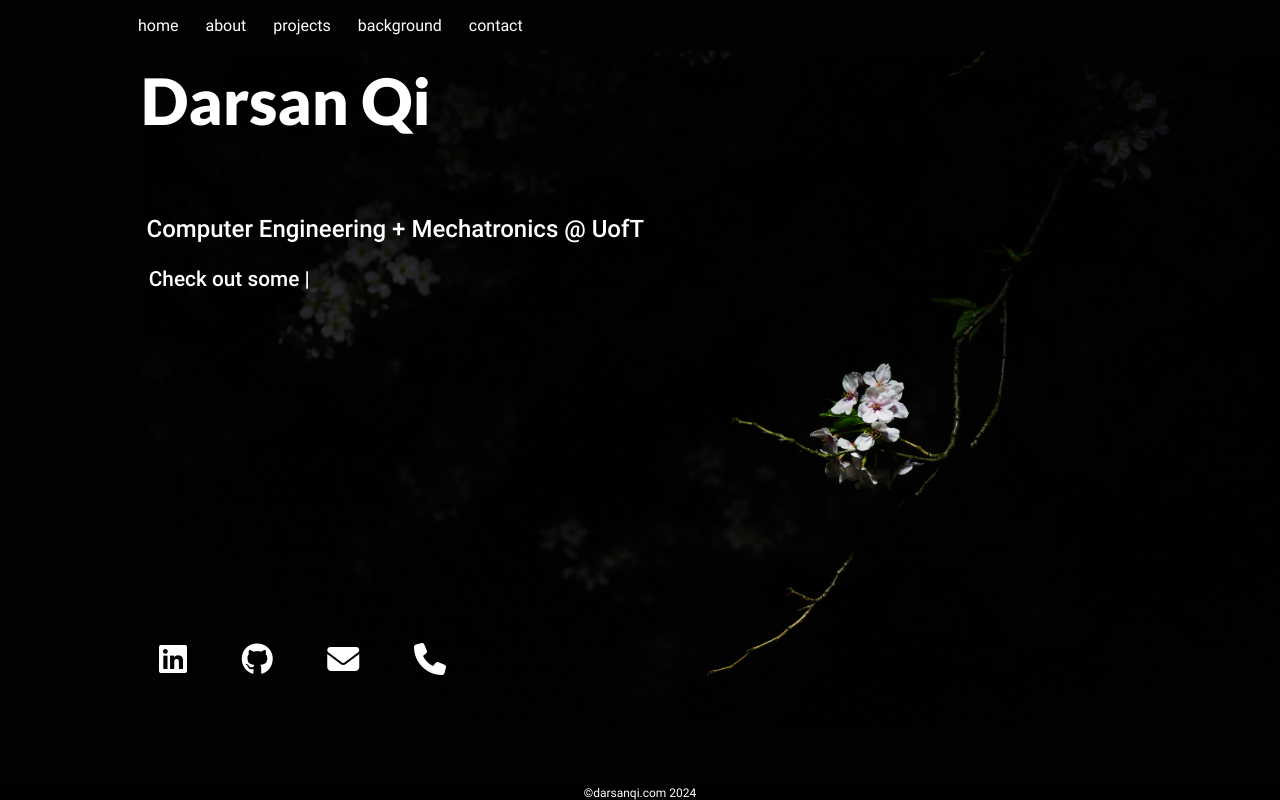
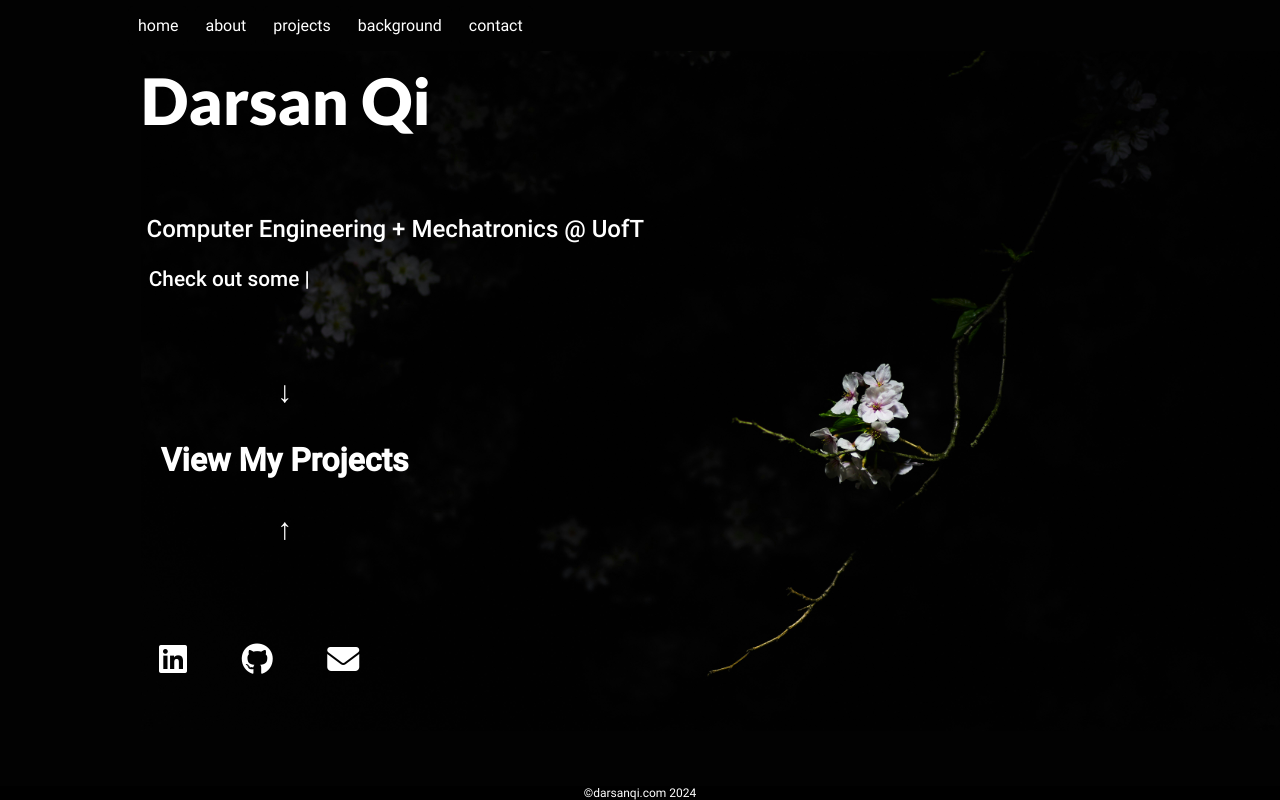
Before and after one commit to DarsanQi/darsanqi.github.io, a React (Create React App) app in the folder my-app/: page / in a window 1280 px wide. Shown: the top 800 px of the page. Built offline with nearby package versions, Linux system fonts and the light colour scheme.

Commit message:
added projects button to the homepage, and updated the descriptions of all the projects

```diff
--- a/my-app/src/Subpages/js_components/Contact.js
+++ b/my-app/src/Subpages/js_components/Contact.js
@@ -79,9 +79,7 @@ const Contact = () => {
             <a href="mailto:darsan.qi@mail.utoronto.ca">
               <i className="fas fa-envelope"></i>
             </a>
-            <a href="tel:+1234567890">
-              <i className="fas fa-phone"></i>
-            </a>
+
           </contact-buttons>
         </div>
       </div>
--- a/my-app/src/Subpages/js_components/Home.js
+++ b/my-app/src/Subpages/js_components/Home.js
@@ -10,6 +10,15 @@ const Home = () => {
       <div className="home-typing-animation">
         <TypingAnimation />
       </div>
+
+      {/* Button to scroll to Projects section */}
+      <div className="home-project-button">
+        <div className="arrow-down bounce-arrow">&darr;</div> {/* Arrow pointing down */}
+        <a href="projects" className="btn-projects">View My Projects</a>
+        <div className="arrow-up bounce-arrow">&uarr;</div> {/* Arrow pointing up */}
+      </div>
+
+
       <div className="home-contact-icons">
         <a href="https://www.linkedin.com/in/darsan-qi-44613920b/" target="_blank" rel="noopener noreferrer">
           <i className="fab fa-linkedin"></i>
@@ -20,9 +29,7 @@ const Home = () => {
         <a href="mailto:darsan.qi@mail.utoronto.ca">
           <i className="fas fa-envelope"></i>
         </a>
-        <a href="tel:+18255616521">
-          <i className="fas fa-phone"></i>
-        </a>
+
       </div>
     </section>
   );
--- a/my-app/src/Subpages/js_components/Projects.js
+++ b/my-app/src/Subpages/js_components/Projects.js
@@ -5,28 +5,48 @@ const in_progress_projects = [
   {
     title: "8 bit custom CPU",
     image: '/assets/background_images/home_flower.jpg',
-    description: "A custom built computer, which includes a processor, memory, built using a breadboard, and a custom operating system. The operating system is built from scratch and includes a shell, file system, and a simple text editor.",
+    description: (
+      <>
+        <p>Currently designing and constructing a fully functional 8-bit central processing unit (CPU) from scratch using 7400 series chips on breadboards. The CPU is composed of a comprehensive arithmetic logic unit (ALU) capable of performing eight operations, a 128-bit memory block, a register file with four registers, and custom-encoded operation codes. A self-assembled 10MHz clock is used to regulate the CPU’s operations, and the entire system is housed in a custom-designed, 3D-printed casing and storage unit, modeled using Fusion 360. The CPU is controlled by a comprehensive state machine to handle instruction execution.</p>
+        <p>All necessary components were independently sourced, and the digital circuits are meticulously designed using truth tables, block diagrams, and schematics. Functionality is validated through extensive simulations in Logisim before physical implementation on breadboards to ensure proper operation.</p>
+      </>
+    ),
     github: "https://github.com/DarsanQi/8-bit-custom-CPU"
   },
   {
     title: "RC Arduino",
     image: "path/to/image2.jpg",
-    description: "A remote controlled car, which is controlled using an Arduino and a custom built remote control. The car is built using a 3D printer and includes a camera that streams video to the remote control.",
+    description: (
+      <>
+        <p>A remote-controlled vehicle developed utilizing an Xbox One controller for precise wireless control. Inputs from the controller are captured and processed via a custom Python script, converting the data into byte arrays for communication over WiFi with the ESP32 microcontroller. The ESP32 processes the incoming signals in real-time, ensuring highly accurate and responsive control of the vehicle.</p>
+        <p>The vehicle's chassis is custom-designed, starting from a detailed sketch that is recreated and optimized in Fusion 360 for 3D printing. The chassis design is engineered to house all components—ESP32, motors, battery, and additional circuitry—efficiently, balancing space constraints with structural integrity.</p>
+        <p>Motor control circuitry is implemented using fundamental voltage division techniques and MOSFET transistors to regulate power delivery to the motors. The design ensures precise speed and directional control while optimizing energy efficiency and thermal performance. This integration of MOSFET transistors allows for robust power management and reliable operation in various driving conditions.</p>
+      </>
+    ),
     github: "https://github.com/DarsanQi/RC-Arduino"
   }
+
+
+
 ];
 
 const completed_projects = [
   {
     title: "Project Alpha - ESP32 Wireless Gyroscope Controller",
     image: "/assets/project_assets/Project_Alpha_Photo.png",
-    description: "A wireless controller built for the University of Toronto Creative Computing Association's club fair display. The controller uses an ESP32 microcontroller, a gyroscope, 5 buttons, and a potentiometer to send samples via http requests to a web server, which controls the movement and display settings of a generative terrain.",
+    description: "A wireless controller built for the University of Toronto Creative Computing Association's club fair display. The controller uses an ESP32 microcontroller, which polls for inputs from a gyroscope, 5 buttons, and a potentiometer and send samples via http requests to a web server. This effectively controls the movement and various display settings of a generative terrain.",
     github: "https://github.com/UTCCA/club-fair-display-24/tree/main/Firmware-https"
   },
   {
     title: "Lazy Way - GIS Mapping Application",
     image: "/assets/project_assets/LazyWay_Screenshot.png",
-    description: "A GIS mapping application that tackles a trickier travelling salesman problem using a combination of the greedy algorithm, simulated annealing, 2-opt, and 3-opt. Complete with a slew of other mapping features as well as custom graphics built with CSS and GTK and EZGL libraries. Made with C++.",
+    description: (
+      <>
+        <p>A GIS mapping application that tackles a trickier travelling salesman problem using a combination of the greedy algorithm, simulated annealing, 2-opt, and 3-opt.</p>
+        <p>Complete with a slew of other mapping features, including but not limited to: destination searching, intersection searching, a dynamic distance scale, camera panning, direction details and visuals, as well as custom graphics built with CSS and GTK and EZGL libraries.</p>
+        <p>Made with C++.</p>
+      </>
+    ),
     github: "https://github.com/DarsanQi/Lazy-Way"
   },
   {
@@ -38,13 +58,13 @@ const completed_projects = [
   {
     title: "NIOS II Rocket Flight Path Simulator",
     image: "/assets/project_assets/Nios_Orbit_Screenshot.png",
-    description: "Takes in the mass, angle, and gravity, etc and simulates the rocket's trajectory. The simulator is built using the NIOS II processor and the Altera DE1-SoC board, and coded with C and Assembly.",
+    description: "A rocket flight path simulator built using the NIOS II processor and the Altera DE1-SoC board, and coded with C and Assembly.Takes in the mass, angle, and gravity, etc and simulates the rocket's trajectory. The simulator is ",
     github: "https://github.com/DarsanQi/NIOS-II-Rocket-Flight-Path-Simulator"
   },
   {
     title: "Personal Portfolio Website",
     image: "/assets/background_images/contact_flower.jpg",
-    description: "A personal portfolio website built using React. The creation of this website involved the self learning of React, HTML, CSS, and JavaScript, and Blender. The website is hosted on GitHub Pages.",
+    description: "My personal portfolio website built using React. Hosted on GitHub Pages.",
     github: "https://github.com/DarsanQi/NIOS-II-Rocket-Flight-Path-Simulator"
   },
 ];
@@ -79,7 +99,7 @@ const Projects = () => {
           </div>
         ))}
       </div>
-      <h2>Completed</h2>
+      <h2>✔️   Completed   ✔️</h2>
       <div className="projects-container">
         {completed_projects.map((project, index) => (
           <div
@@ -101,6 +121,7 @@ const Projects = () => {
             <img src={expandedProject.image} alt={expandedProject.title} className="project-image" />
             <div className="project-details">
               <h3 className="project-title">{expandedProject.title}</h3>
+              <div className="arrow-down bounce-arrow">&darr;</div>
               <p className="project-description">{expandedProject.description}</p>
               <a className="github-button" href={expandedProject.github} target="_blank" rel="noopener noreferrer">
                 <i className="fab fa-github"></i> GitHub
--- a/my-app/src/Subpages/styling/Home.css
+++ b/my-app/src/Subpages/styling/Home.css
@@ -53,6 +53,78 @@
   margin-top: 0%;
   margin-left: 0.7%;
 }
+
+/* Add this CSS to your stylesheet */
+.btn-projects {
+  font-family: 'Roboto-Medium', Arial, sans-serif;
+  display: inline-block;
+  padding: 10px 20px;
+  font-size: 2em;
+  font-weight: bold;
+  color: #fff;
+  background-color: transparent; /* Visible pinkish color */
+  border: none;
+  border-radius: 5px;
+  text-decoration: none;
+  transition: background-color 0.3s ease;
+  z-index: 10; /* Ensure it's on top of other elements */
+  position: relative; /* Make sure it stays in the flow */
+}
+
+
+
+/* Keyframes for the top arrow's bounce */
+@keyframes bounceUp {
+  0%, 100% {
+    transform: translateY(0); /* Start and end at the original position */
+  }
+  50% {
+    transform: translateY(-10px); /* Move up by 10px at the midpoint */
+  }
+}
+
+/* Keyframes for the bottom arrow's bounce (reverse direction) */
+@keyframes bounceDown {
+  0%, 100% {
+    transform: translateY(0); /* Start and end at the original position */
+  }
+  50% {
+    transform: translateY(10px); /* Move down by 10px at the midpoint */
+  }
+}
+
+/* Styling for the up arrow */
+.arrow-up {
+  padding-top: 1em;
+  font-size: 30px;
+  color: #ffffff; /* White color */
+  display: block;
+  text-align: center;
+  z-index: 11; /* Ensure it stays on top */
+  position: relative;
+  animation: bounceUp 1.5s infinite ease-in-out; /* Apply bounce animation */
+}
+
+/* Styling for the down arrow */
+.arrow-down {
+  padding-top: 2.5em;
+  padding-bottom: 1em;
+  font-size: 30px;
+  color: #ffffff;
+  display: block;
+  text-align: center;
+  z-index: 11;
+  position: relative;
+  animation: bounceDown 1.5s infinite ease-in-out; /* Apply reverse bounce animation */
+}
+
+
+
+.btn-projects:hover {
+  background-color: #90d7fb;
+}
+
+
 
 .home-contact-icons {
   display: flex;
--- a/my-app/src/Subpages/styling/Projects.css
+++ b/my-app/src/Subpages/styling/Projects.css
@@ -24,8 +24,8 @@
 
 #projects h3 {
   font-family: 'SourceSans3', Arial, sans-serif;
-  font-size: calc(10px + 2vw);
-  margin-bottom: 5%;
+  font-size: calc(8px + 1.5vw);
+  margin-bottom: 0%;
 
 }
 
@@ -112,7 +112,7 @@
   width: 75%;
   max-height: 80%;
   max-width: 900px;
-  background-color: #bca9a1;
+  background-color: #c8c5c8;
   overflow-y: auto;
   overflow-x: hidden;
   border-radius: 8px;
@@ -131,7 +131,7 @@
 }
 
 .expanded-project .project-details {
-  background-color: #bca9a1;
+  background-color: #c8c5c8;
   color: white;
   display: flex;
   flex-direction: column;
@@ -145,6 +145,13 @@
 .expanded-project .project-title {
   margin-top: 5px;
   font-size: 1.5em;
+  padding-bottom: 0;
+  margin-bottom: 0;
+}
+
+.expanded-project .arrow-down{
+  margin-top: -5px;
+  padding: 0;
 }
 
 .expanded-project .project-description {
@@ -163,6 +170,7 @@
   text-align: center;
   margin-top: 20px;
   margin-bottom: 20px;
+  padding-bottom: 20px;
 }
 
 /* Desktop styles */
```
